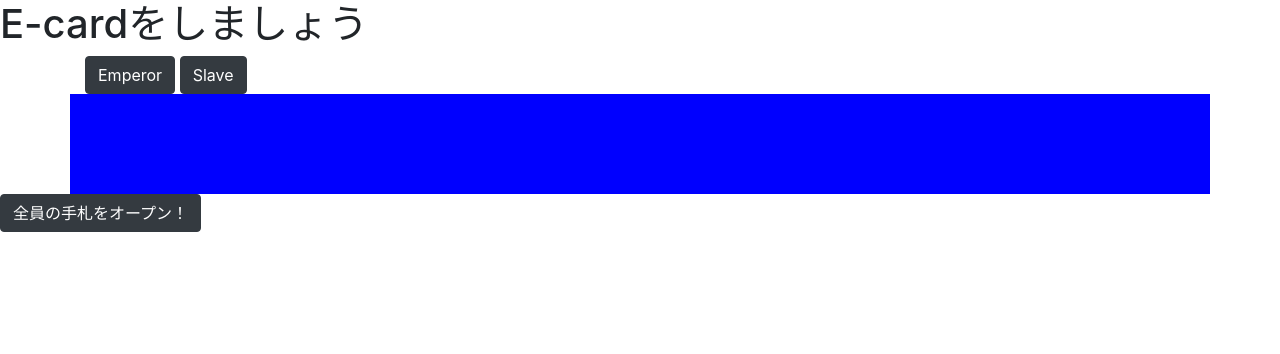
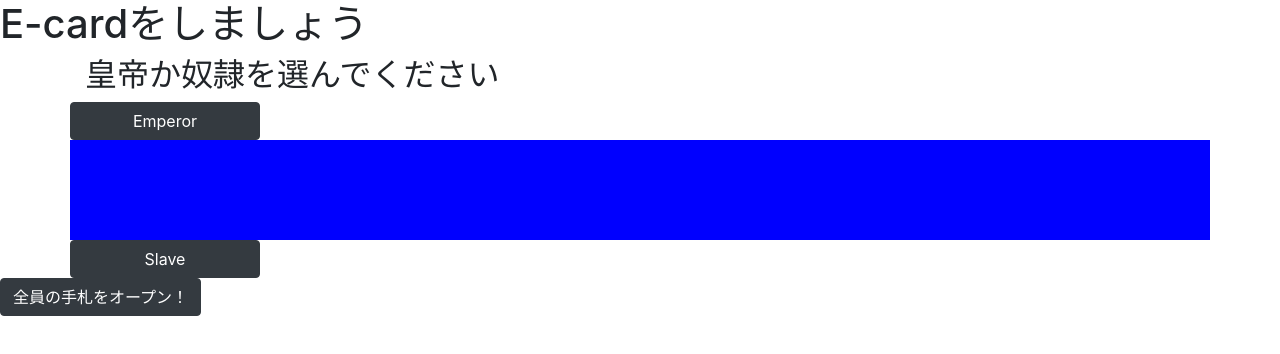
Before and after one commit to fffukken/games, a website: page 8_ecard/index.html in a window 1280 px wide. Drawn offline with nearby package versions, Linux system fonts and the light colour scheme; no server answers.

Commit message:
自分のroleを送る

```diff
--- a/8_ecard/index.html
+++ b/8_ecard/index.html
@@ -14,14 +14,14 @@
 <body>
     <h1>E-cardをしましょう</h1>
     <div class="container">
-        <div>
-            <button type="button" class="btn btn-dark">Emperor</button>
-            <button type="button" class="btn btn-dark">Slave</button>
+        <div id="message" class="h2">皇帝か奴隷を選んでください </div>
 
-        </div>
-        <div id="emperor-cards" class="row"></div>
+        <div id="emperor-cards" class="row"><button type="button" class="btn btn-dark col-2"
+                onclick="selectRole('emperor')">Emperor</button></div>
         <div id="battle-field" class="row" style="height: 100px; background-color: blue;"></div>
-        <div id="slave-cards" class="row"></div>
+
+        <div id="slave-cards" class="row"><button type="button" class="btn btn-dark col-2"
+                onclick="selectRole('emperor')">Slave</button></div>
     </div>
     <button type="button" class="btn btn-dark" id="show">全員の手札をオープン！</button>
 
@@ -31,7 +31,11 @@
         const emperorCards = document.getElementById("emperor-cards")
         const slaveCards = document.getElementById("slave-cards")
         let myRole = "" //emperor / slave
-
+        function selectRole(role) {
+            myRole = role;
+            socket.emit('sendMyRole', (myRole) => {
+            });
+        }
         function clearCards() {
             // まずまっさらにする
             // while (cards.lastChild) {
```
